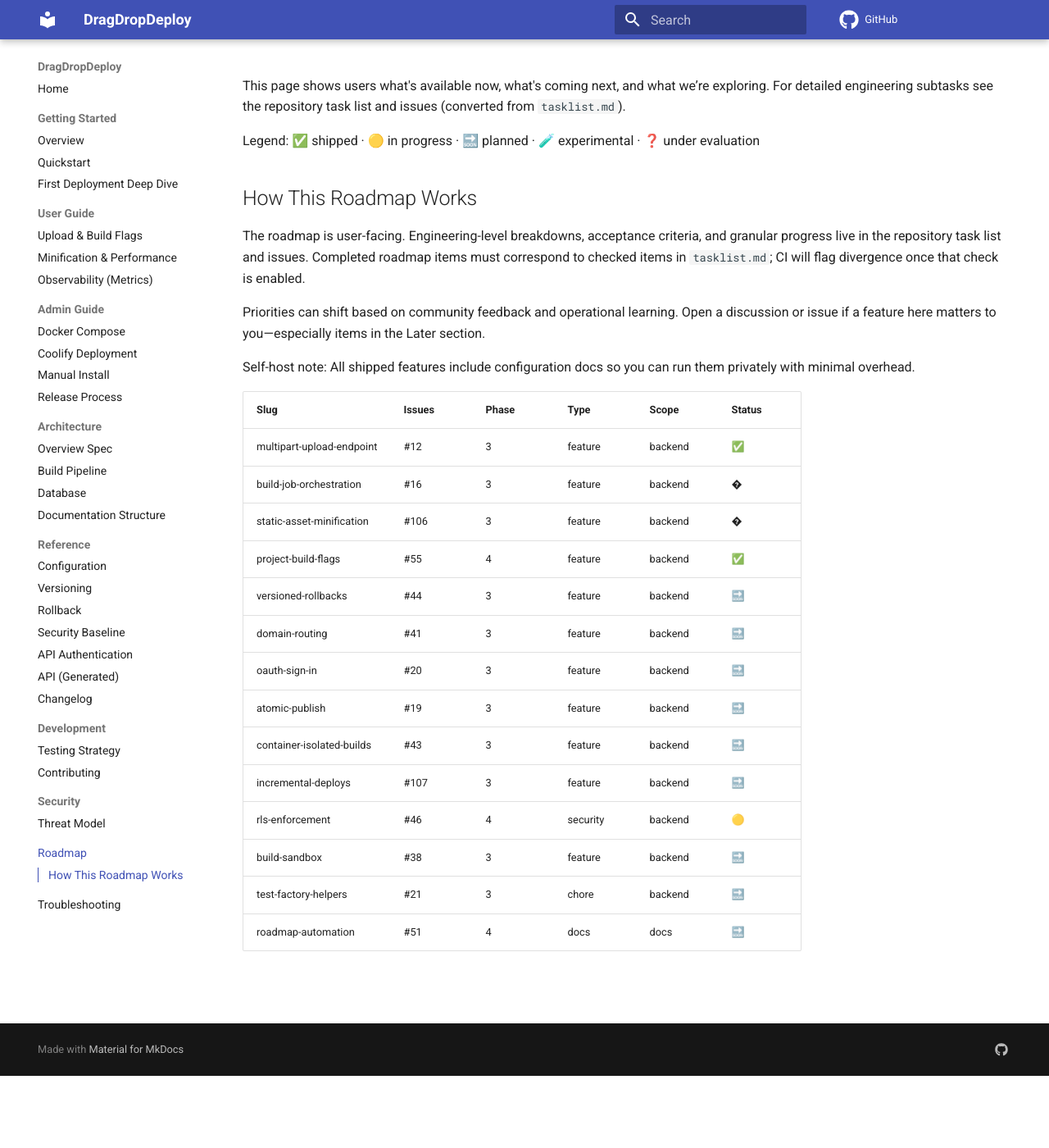
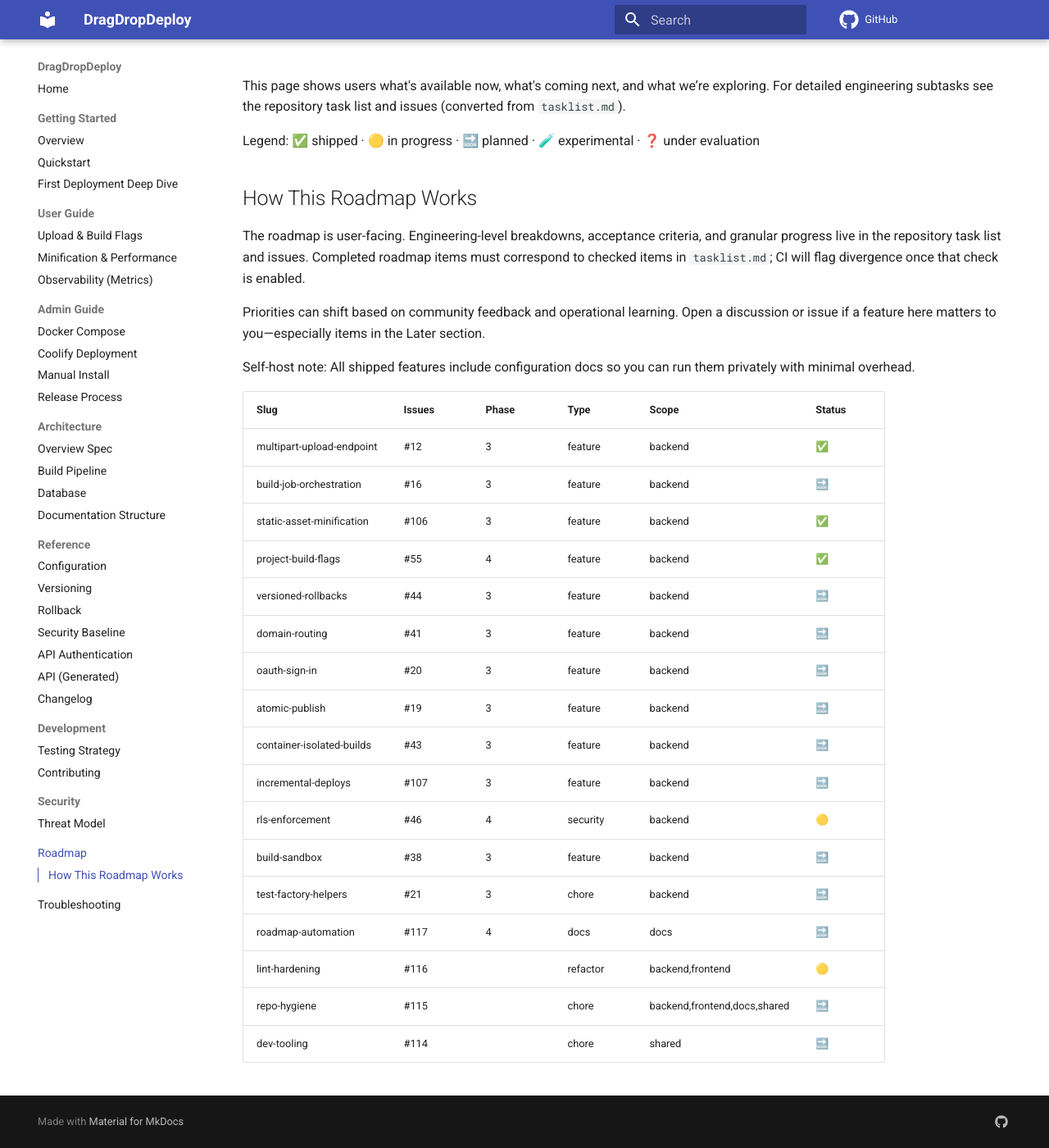
Before and after one commit to TomKonig/DragDropDeploy, an MkDocs documentation site: the page built from docs/roadmap.md, in a window 1280 px wide and 1400 px high, scrolled down 88 px. Shown: the whole window at 82% size. Built offline with MkDocs 1.6.1 and Material for MkDocs 9.7.7, drawn with Linux system fonts in a browser that asks for light colours; comment, search, counter and statistics services are not loaded.

Commit message:
chore(roadmap): refine policy & validator categories (done slugs close issues, active require open)

```diff
--- a/docs/roadmap.md
+++ b/docs/roadmap.md
@@ -15,20 +15,25 @@ Priorities can shift based on community feedback and operational learning. Open
 Self-host note: All shipped features include configuration docs so you can run them privately with minimal overhead.
 
 <!-- AUTO-ROADMAP:START -->
-| Slug | Issues | Phase | Type | Scope | Status |
-|------|--------|-------|------|-------|--------|
-| multipart-upload-endpoint | #12 | 3 | feature | backend | ✅ |
-| build-job-orchestration | #16 | 3 | feature | backend | � |
-| static-asset-minification | #106 | 3 | feature | backend | � |
-| project-build-flags | #55 | 4 | feature | backend | ✅ |
-| versioned-rollbacks | #44 | 3 | feature | backend | 🔜 |
-| domain-routing | #41 | 3 | feature | backend | 🔜 |
-| oauth-sign-in | #20 | 3 | feature | backend | 🔜 |
-| atomic-publish | #19 | 3 | feature | backend | 🔜 |
-| container-isolated-builds | #43 | 3 | feature | backend | 🔜 |
-| incremental-deploys | #107 | 3 | feature | backend | 🔜 |
-| rls-enforcement | #46 | 4 | security | backend | 🟡 |
-| build-sandbox | #38 | 3 | feature | backend | 🔜 |
-| test-factory-helpers | #21 | 3 | chore | backend | 🔜 |
-| roadmap-automation | #51 | 4 | docs | docs | 🔜 |
+
+| Slug                      | Issues | Phase | Type     | Scope                        | Status |
+| ------------------------- | ------ | ----- | -------- | ---------------------------- | ------ |
+| multipart-upload-endpoint | #12    | 3     | feature  | backend                      | ✅     |
+| build-job-orchestration   | #16    | 3     | feature  | backend                      | 🔜     |
+| static-asset-minification | #106   | 3     | feature  | backend                      | ✅     |
+| project-build-flags       | #55    | 4     | feature  | backend                      | ✅     |
+| versioned-rollbacks       | #44    | 3     | feature  | backend                      | 🔜     |
+| domain-routing            | #41    | 3     | feature  | backend                      | 🔜     |
+| oauth-sign-in             | #20    | 3     | feature  | backend                      | 🔜     |
+| atomic-publish            | #19    | 3     | feature  | backend                      | 🔜     |
+| container-isolated-builds | #43    | 3     | feature  | backend                      | 🔜     |
+| incremental-deploys       | #107   | 3     | feature  | backend                      | 🔜     |
+| rls-enforcement           | #46    | 4     | security | backend                      | 🟡     |
+| build-sandbox             | #38    | 3     | feature  | backend                      | 🔜     |
+| test-factory-helpers      | #21    | 3     | chore    | backend                      | 🔜     |
+| roadmap-automation        | #117   | 4     | docs     | docs                         | 🔜     |
+| lint-hardening            | #116   |       | refactor | backend,frontend             | 🟡     |
+| repo-hygiene              | #115   |       | chore    | backend,frontend,docs,shared | 🔜     |
+| dev-tooling               | #114   |       | chore    | shared                       | 🔜     |
+
 <!-- AUTO-ROADMAP:END -->
```
Also changed, not shown: CHANGELOG.md (+3 -0 lines), roadmap.yaml (+23 -4 lines), scripts/docs/check-roadmap-sync.js (+23 -7 lines), 1 other file.
